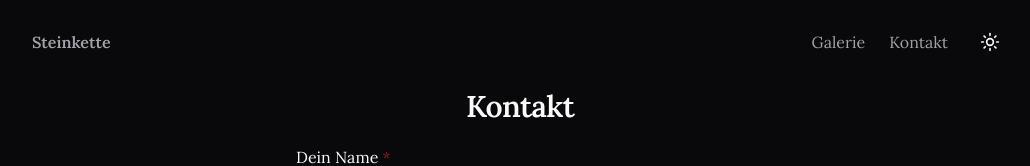
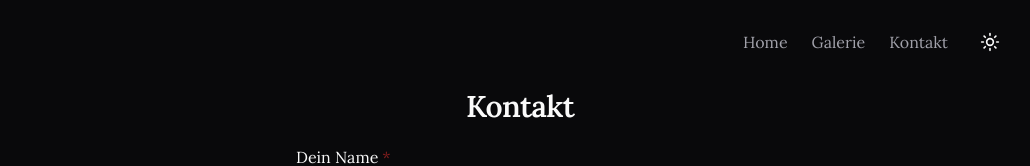
Before and after one commit to wmaurin/steinkette.ch, a React (Vite) app: page /steinkette.ch/kontakt in a window 1280 px wide. Shown: the top 166 px of the page, without its empty margins (120-1150 px from the left). Built offline with nearby package versions, Linux system fonts and the light colour scheme.

Commit message:
style: remove logo and add home to navbar

```diff
--- a/src/components/Navbar.tsx
+++ b/src/components/Navbar.tsx
@@ -7,6 +7,7 @@ function Navbar() {
   const [isSidebarOpen, setIsSidebarOpen] = useState(false);
   const location = useLocation();
   const navLinks = [
+    { path: '/', label: 'Home' },
     { path: '/galerie', label: 'Galerie' },
     { path: '/kontakt', label: 'Kontakt' },
   ];
@@ -17,12 +18,7 @@ function Navbar() {
 
   return (
     <>
-      <nav className="flex justify-between items-center">
-        <div>
-          <strong>
-            <Link to="/">Steinkette</Link>
-          </strong>
-        </div>
+      <nav className="flex justify-end items-center">
         <div className="flex items-center gap-6">
           {/* Desktop navigation */}
           <div className="hidden md:flex items-center gap-6">
```
